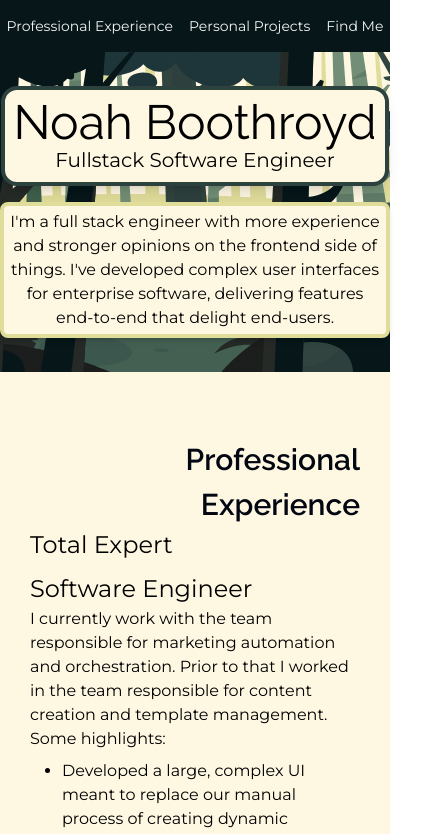
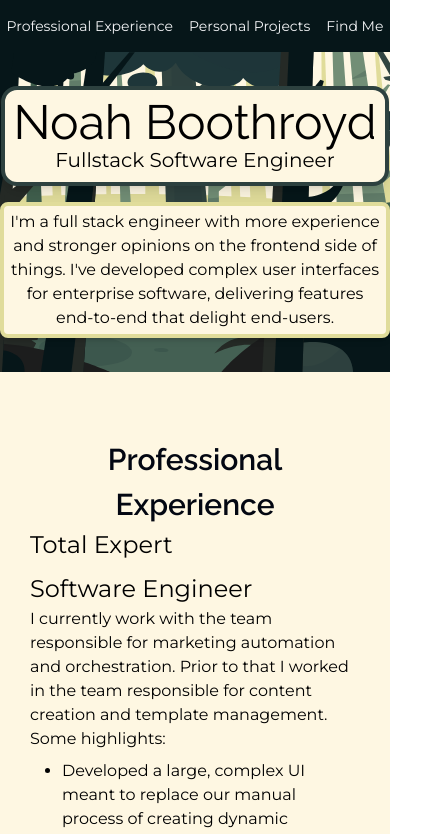
Before and after one commit to nkboothroyd/nkboothroyd.github.io, a React (Vite) app: page / in a window 390 px wide. Shown: the top 834 px of the page, 438 px wide, since content can reach past the window. Built offline with nearby package versions, Linux system fonts and the light colour scheme.

Commit message:
couple tweaks at the end

```diff
--- a/src/components/PersonalSection.tsx
+++ b/src/components/PersonalSection.tsx
@@ -11,7 +11,7 @@ export default function PersonalSection({ ...props }: ComponentPropsWithoutRef<'
             <h2>Personal Projects</h2>
             <article id="wyrdwood-game" className="md:px-8">
                 <h3>Wyrdwood</h3>
-                <div className="flex justify-between">
+                <div className="flex max-md:flex-col justify-between">
                     <div className="flex flex-col">
                         <a href="https://github.com/nkboothroyd/wyrdwood-game" className="text-[#728E76] underline font-semibold hover:text-[#728E76]/75 active:text-[#728E76]/75" target="_blank">Repository</a>
                         <p className="py-2">
--- a/src/components/ProfessionalSection.tsx
+++ b/src/components/ProfessionalSection.tsx
@@ -8,7 +8,7 @@ export default function ProfessionalSection({ ...props }: ComponentPropsWithoutR
             className="py-16.25 px-7.5"
             {...props}
         >
-            <h2 className="text-right">Professional Experience</h2>
+            <h2 className="text-center md:text-right">Professional Experience</h2>
             <article id="total-expert" className="md:px-8">
                 <h3>Total Expert</h3>
                 <h4 className="mt-2">Software Engineer</h4>
--- a/src/index.css
+++ b/src/index.css
@@ -47,6 +47,6 @@
         clip-path: polygon(0 0, 100% 4%, 100% 96%, 0 100%);
         -webkit-clip-path: polygon(0 0, 100% 4%, 100% 96%, 0 100%);
         padding: 65px 30px;
-        background: #f6f5e1;
+        background: #f3f1d7;
     }
 }
```
